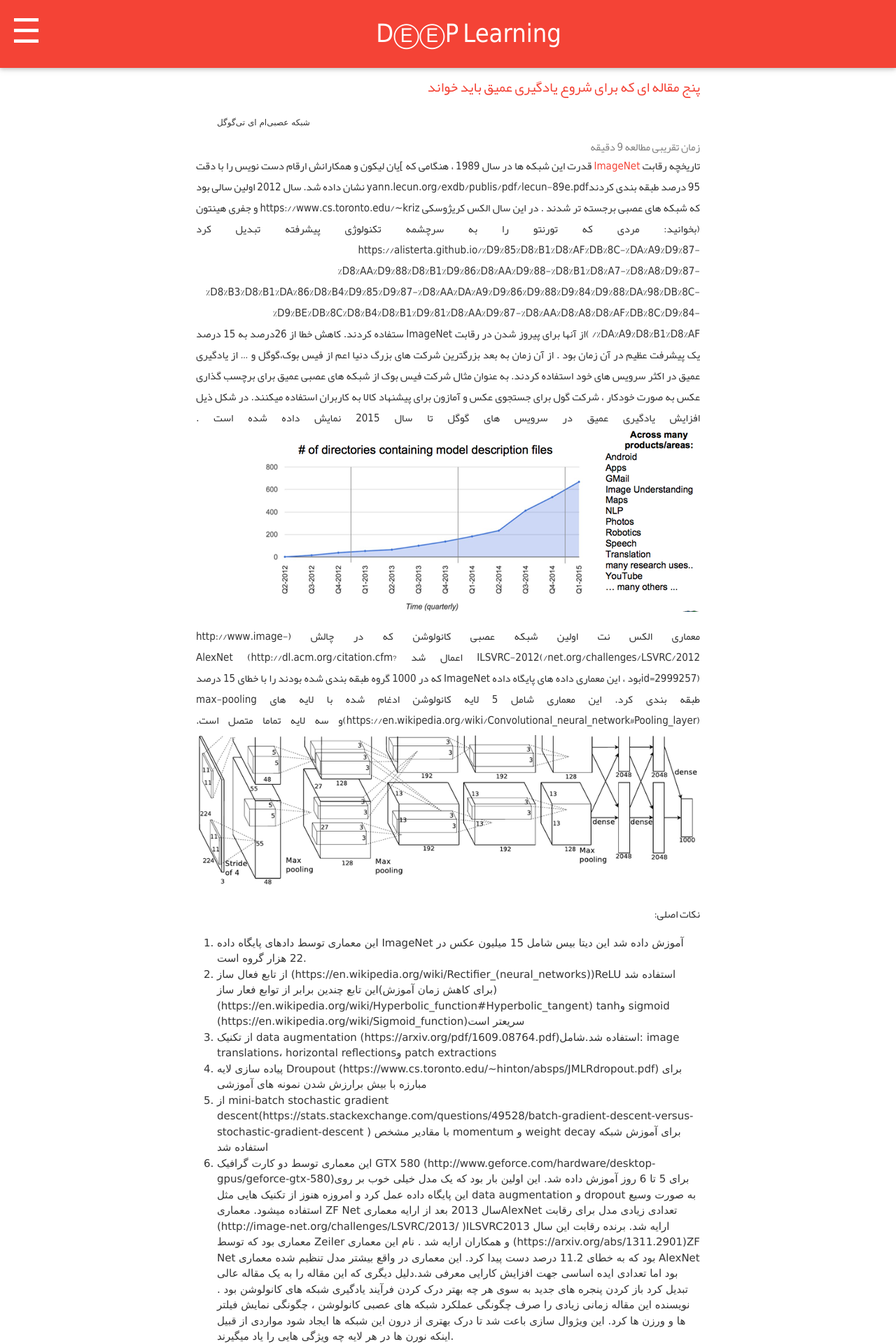
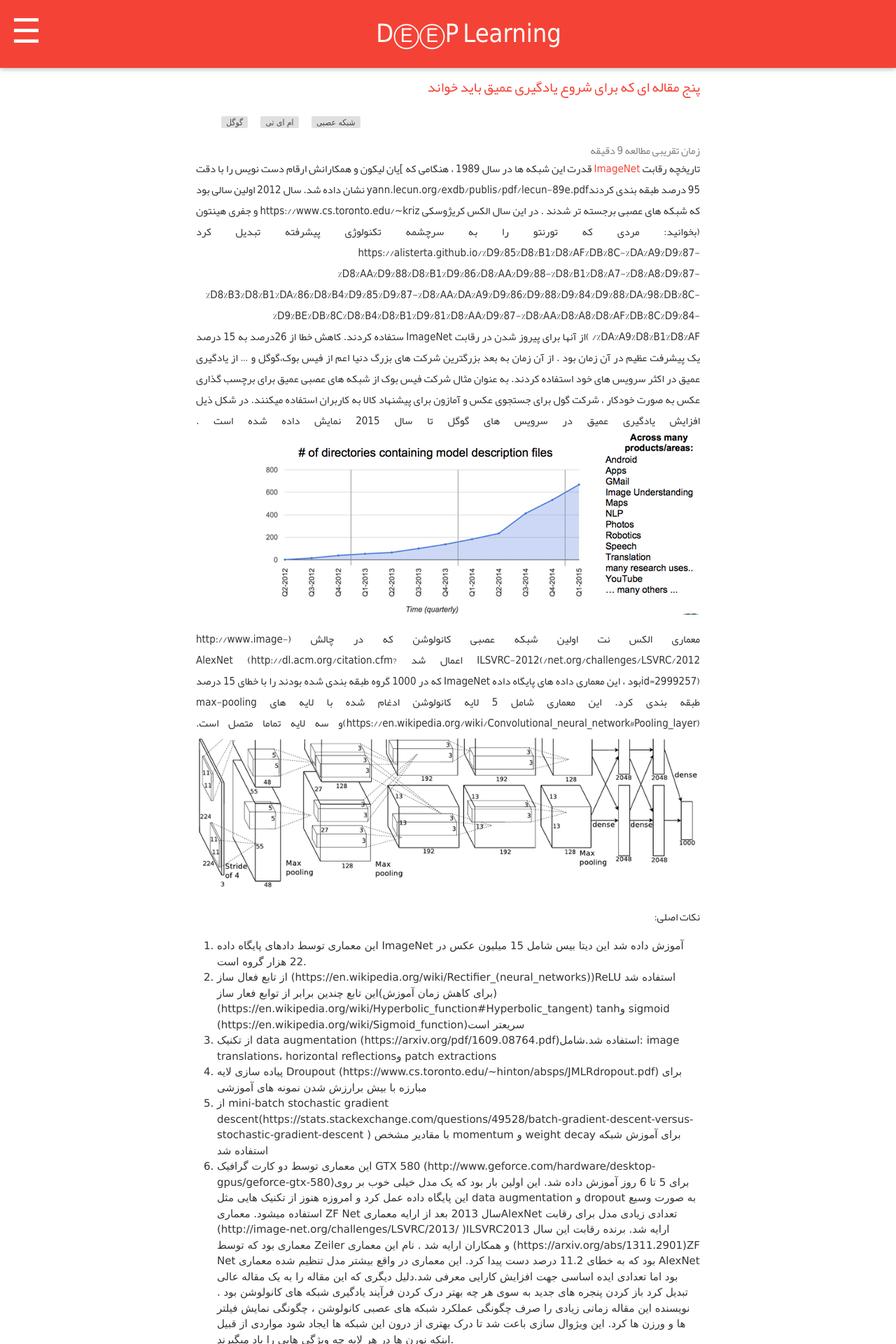
Before and after one commit to AlisterTA/alisterta.github.io, a Jekyll site: the page built from tt.md, in a window 1280 px wide. Shown: the top 1920 px of the page at 70% size. Built offline with Jekyll 4.4.1, drawn with Linux system fonts in a browser that asks for light colours; comment, search, counter and statistics services are not loaded.

Commit message:
Update post.html

```diff
--- a/_layouts/post.html
+++ b/_layouts/post.html
@@ -7,7 +7,7 @@
 
 	<ul class="TagList">
   {% for tags in page.tags %}
-    <li class="TagList">{{ tags }}</li>
+    <li class="TagList__item">{{ tags }}</li>
   {% endfor %}
 </ul>
 
```
